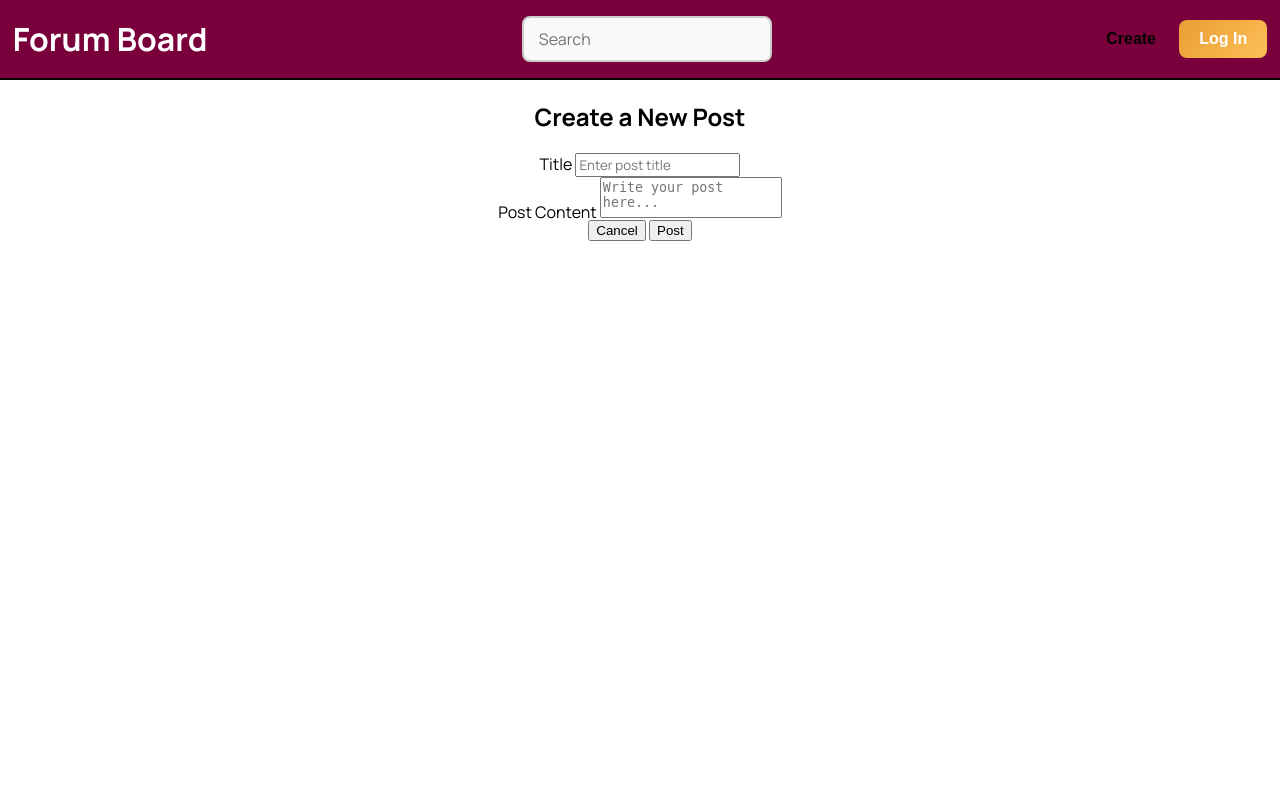
After one commit to LucaMawyin/forum, a PHP site: page /createPost.html in a window 1280 px wide. The commit adds this page. Run offline with PHP 8.4, Linux system fonts and the light colour scheme.

Commit message:
started create post page

```diff
--- /dev/null
+++ b/createPost.html
@@ -0,0 +1,44 @@
+<!DOCTYPE html>
+
+<html>
+    <head>
+        <meta charset="utf-8" name="viewport" content="width=device-width, initial-scale=1">
+        <title>Create Post</title>
+        <link rel="stylesheet" href="css/home.css">
+        <link rel="stylesheet" href="css/global.css">
+        <link rel="stylesheet" href="css/create.css">
+    </head>
+
+    <header>
+        <h1>Forum Board</h1>
+        <input type="text" placeholder="Search">
+        <div id="nav-button-container">
+            <button id="create"><a href="createPost.html">Create</a></button>
+            <button id="account">Log In</button>
+        </div>
+    </header>
+
+    <body>
+
+        <div class="content">
+            <h2>Create a New Post</h2>
+            <form class="post-form">
+                <div>
+                    <label for="title">Title</label>
+                    <input type="text" id="title" name="title" placeholder="Enter post title" required>
+                </div>
+
+                <div>
+                    <label for="content">Post Content</label>
+                    <textarea id="content" name="content" placeholder="Write your post here..." required></textarea>
+                </div>
+
+                <div class="form-buttons">
+                    <button type="button" class="btn btn-cancel">Cancel</button>
+                    <button type="submit" class="btn btn-submit">Post</button>
+                </div>
+            </form>
+        </div>
+
+    </body>
+</html>
--- /dev/null
+++ b/css/create.css
@@ -0,0 +1,17 @@
+.content{
+    flex-direction: column;
+    align-items: center;
+}
+
+.post-form{
+    display: flex;
+    align-items: center;
+    flex-direction: column;
+    height: 100%;
+    width: 100%;
+}
+
+textarea{
+    resize: none;
+    height: 100%;
+}
--- a/css/home.css
+++ b/css/home.css
@@ -11,7 +11,7 @@ header{
     height: 10%;
 }
 
-header button {
+#account {
     background: linear-gradient(135deg, #E89E34, #FDBF57);
     color: white;
     border: none;
@@ -22,13 +22,32 @@ header button {
     cursor: pointer;
 }
 
-header button:hover {
+#account:hover {
     background: #D0892A;
 }
 
-header button:active {
+#account:active {
     background: #E8A24A;
 }
+
+#create{
+    background-color: #7A003C;
+    border: none;
+    padding: 10px 20px;
+    font-size: 16px;
+    font-weight: bold;
+    border-radius: 8px;
+    cursor: pointer;
+}
+
+#create:hover{
+    background-color: #B3005E;
+}
+
+#create:active{
+    background-color: #5A002D;
+}
+
 
 header input {
     width: 250px;
--- a/index.html
+++ b/index.html
@@ -12,7 +12,10 @@
 <header>
     <h1>Forum Board</h1>
     <input type="text" placeholder="Search">
-    <button id="account">Log In</button>
+    <div id="nav-button-container">
+        <button id="create"><a href="createPost.html">Create</a></button>
+        <button id="account">Log In</button>
+    </div>
 </header>
 
 <body>
--- a/post.html
+++ b/post.html
@@ -1,4 +1,6 @@
 <!DOCTYPE html>
+
+<html>
 
 <head>
     <meta charset="utf-8" name="viewport" content="width=device-width">
@@ -104,3 +106,5 @@
     </div>
 
 </body>
+
+</html>
```
Also changed, not shown: createPost.php (added, +13 -0 lines).
